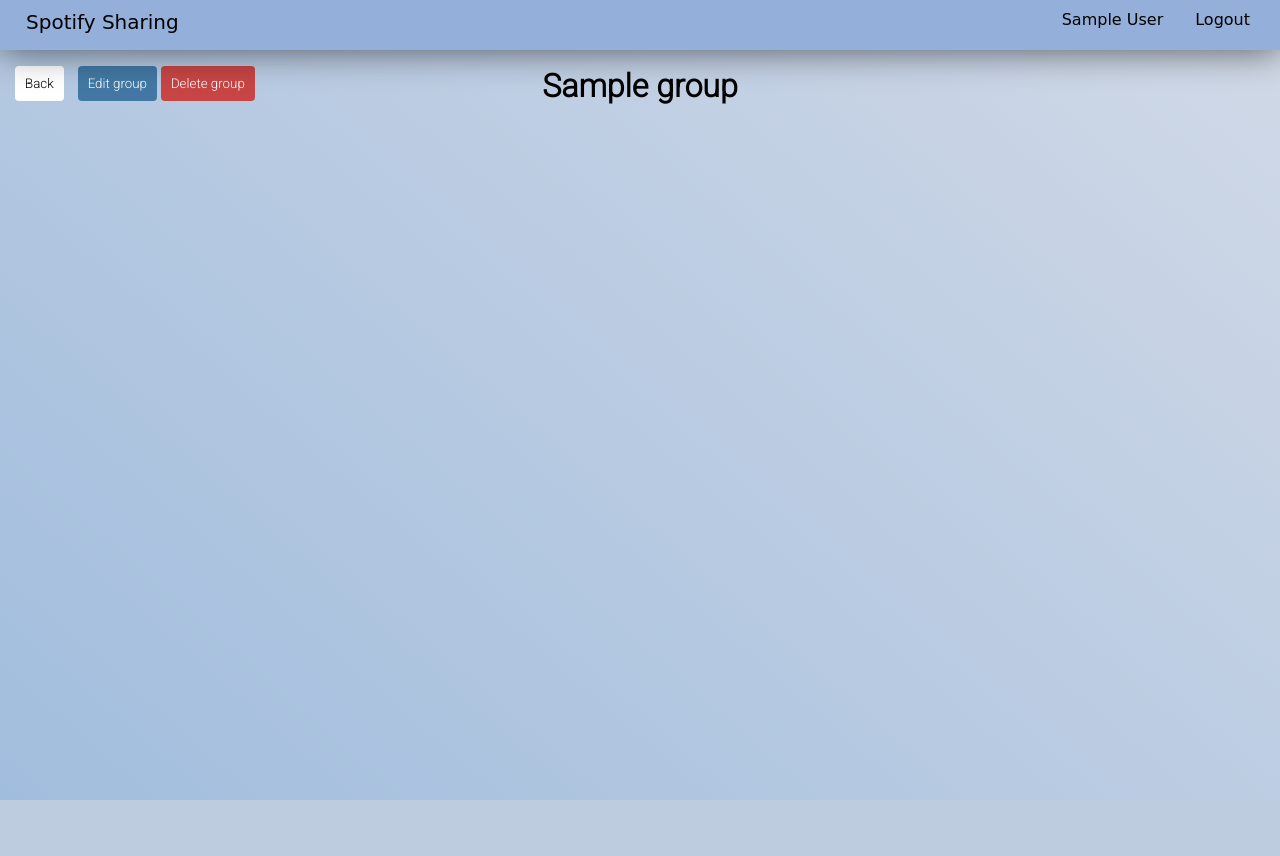
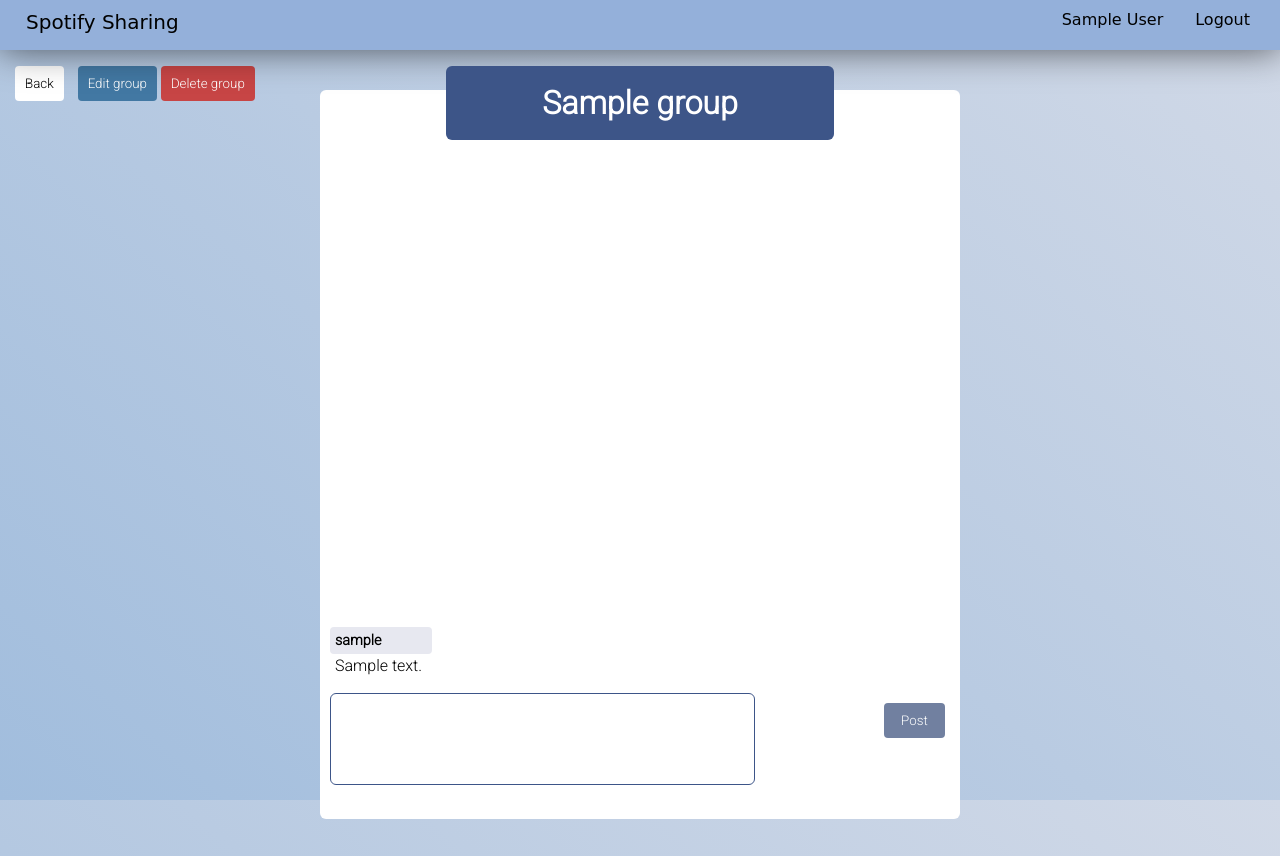
Before and after one commit to cwayr/spotify-sharing, a Flask app: page /user/1/group/1 in a window 1280 px wide. Before the commit the page ends 800 px from the top, so only its background shows below. Run offline with Flask 2, Linux system fonts and the light colour scheme; a user stored in the database is signed in; tables that the repository leaves empty hold one stand-in row (values such as "Sample post"); some web fonts are replaced.

Commit message:
create text-only post functionality

```diff
--- a/app.py
+++ b/app.py
@@ -19,7 +19,6 @@
     app.config.from_object('config.DevelopmentConfig')
 
 connect_db(app)
-db.drop_all()
 db.create_all()
 
 app.register_blueprint(landing_routes)
--- a/forms.py
+++ b/forms.py
@@ -21,3 +21,8 @@
 
     name = StringField("Title", validators=[DataRequired()], description="name")
     description = TextAreaField("Description", description="description")
+
+
+class PostForm(FlaskForm):
+
+    content = TextAreaField("Content", description="content")
--- a/models.py
+++ b/models.py
@@ -80,7 +80,7 @@
     id = db.Column(db.Integer, primary_key=True, autoincrement=True)
     user_id = db.Column(db.Integer, db.ForeignKey('users.id', ondelete='CASCADE'))
     group_id = db.Column(db.Integer, db.ForeignKey('groups.id', ondelete='CASCADE'))
-    content = db.Column(db.String)
+    content = db.Column(db.String, nullable=False)
     spotify_id = db.Column(db.String)
     is_reply = db.Column(db.Boolean, default=False)
     reply_to = db.Column(db.Integer, db.ForeignKey('posts.id', ondelete='CASCADE'))
--- a/routes/group_routes.py
+++ b/routes/group_routes.py
@@ -1,23 +1,34 @@
 from flask import Blueprint, render_template, redirect
 from flask_login.utils import login_required
-from forms import GroupForm
-from models import db, User, Group, UserGroup
+from forms import PostForm, GroupForm
+from models import db, User, Group, UserGroup, Post
 
 group_routes = Blueprint("group_routes", __name__, static_folder="../static", template_folder="../templates/group_page")
 
 
-@group_routes.route("/user/<int:user_id>/group/<int:group_id>")
+@group_routes.route("/user/<int:user_id>/group/<int:group_id>", methods=["GET", "POST"])
 @login_required
 def group_page(user_id, group_id):
     """Display group page."""
 
     user = User.query.get(user_id)
     group = Group.query.get(group_id)
+    user_in_group = UserGroup.query.filter(UserGroup.user_id == user_id, UserGroup.group_id == group_id).first() # determine if user is in group (but not admin). Used to choose which action buttons to display.
 
-    user_in_group = UserGroup.query.filter(UserGroup.user_id == user_id, UserGroup.group_id == group_id).first()
-    print('user_in_group: ', user_in_group)
+    posts = Post.query.filter(Post.group_id == group_id).all()
 
-    return render_template("group.html", user=user, group=group, user_in_group=user_in_group)
+    form = PostForm()
+
+    if form.validate_on_submit():
+        content = form.content.data
+
+        newPost = Post(content=content, user_id=user_id, group_id=group_id)
+        db.session.add(newPost)
+        db.session.commit()
+
+        return redirect(f"/user/{user_id}/group/{group_id}")
+
+    return render_template("group.html", user=user, group=group, user_in_group=user_in_group, posts=posts, form=form)
 
 
 @group_routes.route("/user/<int:user_id>/group/<int:group_id>/join", methods=["POST"])
--- a/static/group.css
+++ b/static/group.css
@@ -1,3 +1,7 @@
+.center {
+  box-sizing: border-box;
+}
+
 .group-title {
   text-align: center;
 }
@@ -29,3 +33,116 @@
   background: #c74545;
   color: #fff;
 }
+
+.post-btn {
+  background: #3d5588;
+  color: #fff;
+  position: relative;
+  width: 80%;
+}
+
+.btn-disabled {
+  background-color: #7180a0;
+  cursor: default;
+}
+
+.group-header h1 {
+  position: relative;
+  color: #fff;
+  background-color: #3d5588;
+  width: 55%;
+  margin: auto;
+  margin-top: 20px;
+  padding: 18px;
+  border-radius: 6px;
+  z-index: 1;
+}
+
+.group-feed {
+  display: grid;
+  grid-template-rows: 5fr 1fr;
+  position: relative;
+  box-sizing: border-box;
+  background-color: #fff;
+  height: 90%;
+  padding-top: 70px;
+  margin-top: -50px;
+  border-radius: 6px;
+  overflow-x: hidden;
+  word-wrap: normal;
+  overflow-y: scroll;
+  -ms-overflow-style: none; /* for Internet Explorer, Edge */
+  scrollbar-width: none; /* for Firefox */
+  z-index: 0;
+}
+
+/* feed portion where posts and comments will display */
+.feed {
+  grid-row: 1 / 2;
+  position: absolute;
+  bottom: 10px;
+  display: flex;
+  flex-direction: column;
+  justify-content: flex-end;
+  gap: 10px;
+  padding: 10px;
+}
+
+/* input section for text area and buttons */
+.feed-post-creation {
+  display: grid;
+  grid-template-columns: 70% 15% 15%;
+  position: sticky;
+  bottom: 0;
+  grid-row: 2 / 3;
+  height: 100%;
+  width: 100%;
+  margin: auto;
+  padding: 10px;
+  border-radius: 6px;
+}
+
+.feed-post-creation-input {
+  grid-column: 1 / 2;
+}
+
+.feed-post-creation textarea {
+  width: 90%;
+  height: 70px;
+  border: 1px solid #3d5588;
+  resize: none;
+  font-size: 16px;
+  font-family: "Roboto", sans-serif;
+  padding: 10px;
+  border-radius: 6px;
+}
+
+.feed-post-creation-btns {
+  grid-column: 3 / 4;
+  padding: 10px;
+}
+
+.feed-post-creation button {
+  grid-column: 2 / 3;
+}
+
+.post h4 {
+  font-size: 0.9em;
+  margin-top: 0;
+  margin-bottom: 0;
+  background-color: rgb(231, 232, 240);
+  padding: 5px;
+  width: 100%;
+  border-radius: 4px;
+}
+
+.post p {
+  font-size: 1em;
+  margin: 2px 0 8px 0;
+  padding-left: 5px;
+}
+
+/* hide scrollbar */
+.group-feed::-webkit-scrollbar {
+  display: none;
+}
--- /dev/null
+++ b/static/group.js
@@ -0,0 +1,16 @@
+function toggleDisabled() {
+  const button = document.querySelector(".post-btn");
+  const input = document.querySelector("textarea");
+
+  if (input.value === "") {
+    button.disabled = true;
+    button.classList.add("btn-disabled");
+  } else {
+    button.disabled = false;
+    button.classList.remove("btn-disabled");
+  }
+}
+
+toggleDisabled();
+
+document.querySelector("textarea").addEventListener("keypress", toggleDisabled);
--- a/static/user.css
+++ b/static/user.css
@@ -80,7 +80,3 @@
   border: none;
   border-radius: 4px;
 }
-
-.right {
-  background-color: red;
-}
--- a/templates/base.html
+++ b/templates/base.html
@@ -25,5 +25,6 @@
   <body>
     <div class="background">{% block content %} {% endblock %}</div>
     <script src=""></script>
+    {% block script %} {% endblock %}
   </body>
 </html>
--- a/templates/group_page/edit-group.html
+++ b/templates/group_page/edit-group.html
@@ -1,7 +1,9 @@
 {% extends 'header.html' %}
 <!-- -->
 {% block morecontent %}
-<a href="/user/{{ user.id }}"><button class="back-btn">Back</button></a>
+<a href="/user/{{ user.id }}/group/{{ group.id }}"
+  ><button class="back-btn">Back</button></a
+>
 <div class="edit-group">
   <form class="form" method="POST" novalidate="True">
     <h2>Edit group</h2>
--- a/templates/group_page/group.html
+++ b/templates/group_page/group.html
@@ -42,6 +42,39 @@
   </form>
   {% endif %}
 </div>
-<div class="center"><h1 class="group-title">{{ group.name }}</h1></div>
+<!--  -->
+<div class="center">
+  <div class="group-header">
+    <h1 class="group-title">{{ group.name }}</h1>
+  </div>
+  <div class="group-feed">
+    <div class="feed">
+      {% for post in posts %}
+      <div class="post">
+        <p>
+          <h4>{{ user.username }}</h4>
+          <p>{{ post.content }} </p>
+        </p>
+      </div>
+      {% endfor %}
+    </div>
+    <div class="feed-post-creation">
+      <div class="feed-post-creation-input">
+        <form method="POST" novalidate="True" id="post-form">
+          {{ form.hidden_tag() }}
+          <!--  -->
+            {{ form.content }}
+          <!--  -->
+        </form>
+      </div>
+      <div class="feed-post-creation-btns">
+        <button form="post-form" type="submit" class="post-btn">Post</button>
+      </div>
+    </div>
+  </div>
+</div>
 <div class="right"></div>
+{% block script %}
+  <script src="/static/group.js"></script>
 {% endblock %}
+{% endblock %}
```
Also changed, not shown: tests/test_group_routes.py (+28 -2 lines).
